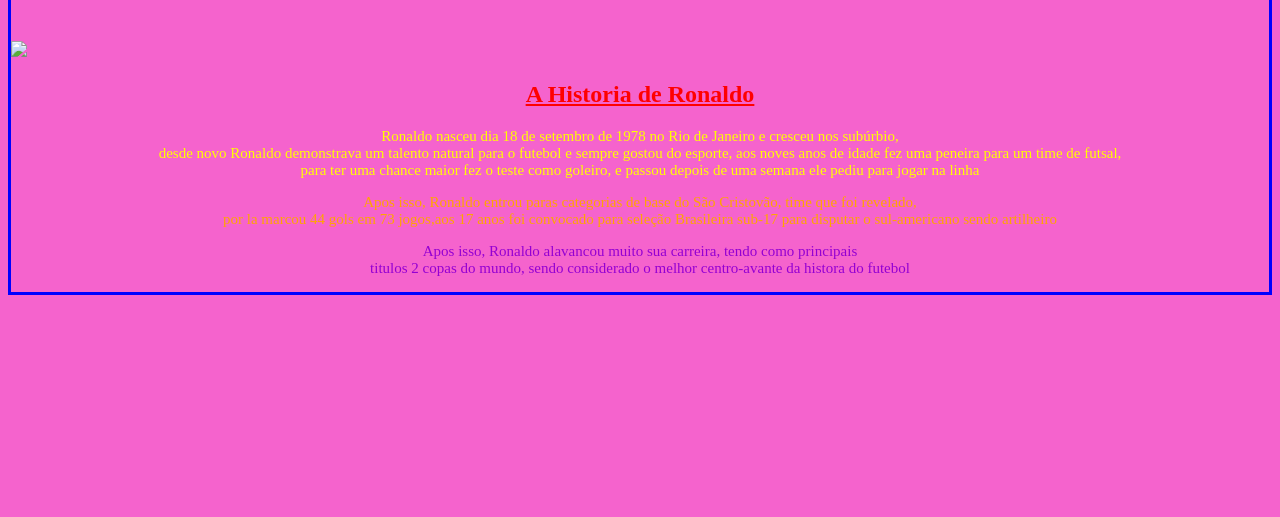
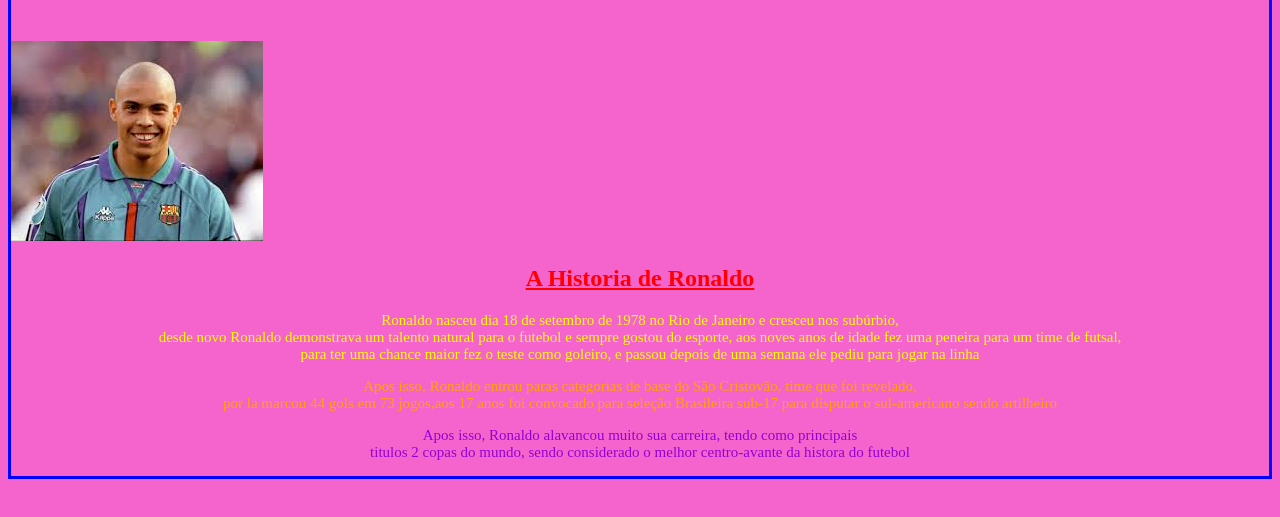
Before and after one commit to vinicius-Oliveira-dias/meuBlog1c, a plain HTML site: page index.html in a window 1280 px wide. Shown: the part 137-654 px from the top of the page. Drawn offline with Linux system fonts and the light colour scheme.

Commit message:
aplicação web

```diff
--- a/index.html
+++ b/index.html
@@ -45,7 +45,7 @@
 
 <body>
     <h1>Ronaldo, o Fenômeno</h1>
-    <img src=img1.jpeg"/>
+    <img src="img1.jpeg"/>
     <h2>A Historia de Ronaldo</h2>
     <p id="p1">Ronaldo nasceu dia 18 de setembro de 1978 no Rio de Janeiro e cresceu nos subúrbio,<br> desde novo Ronaldo
         demonstrava um talento natural para o futebol e sempre gostou do esporte, aos noves anos de idade fez uma
```
